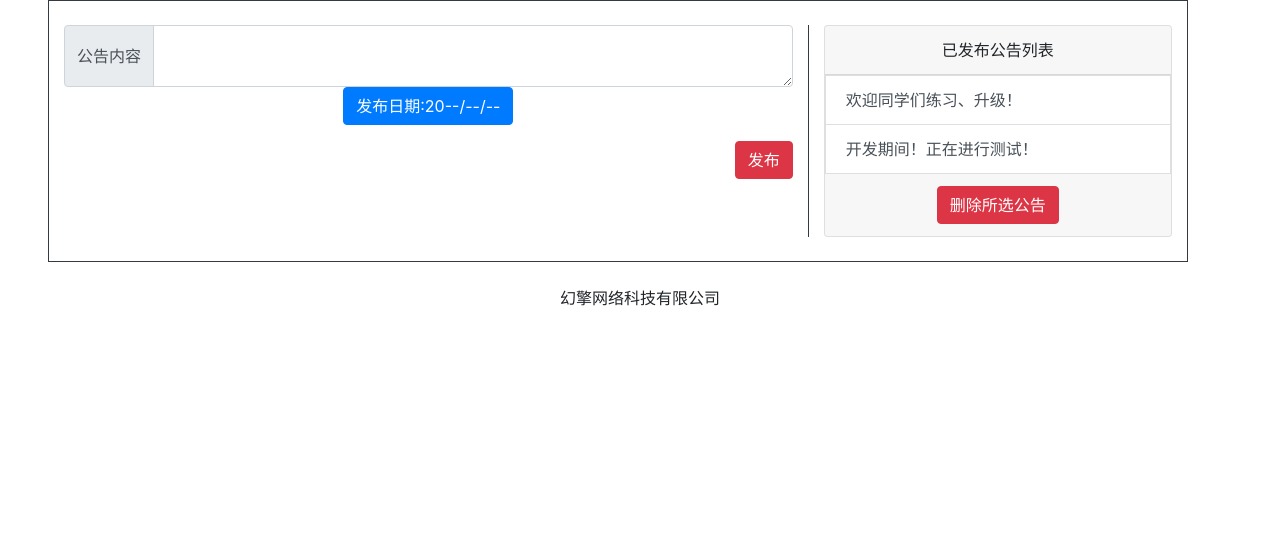
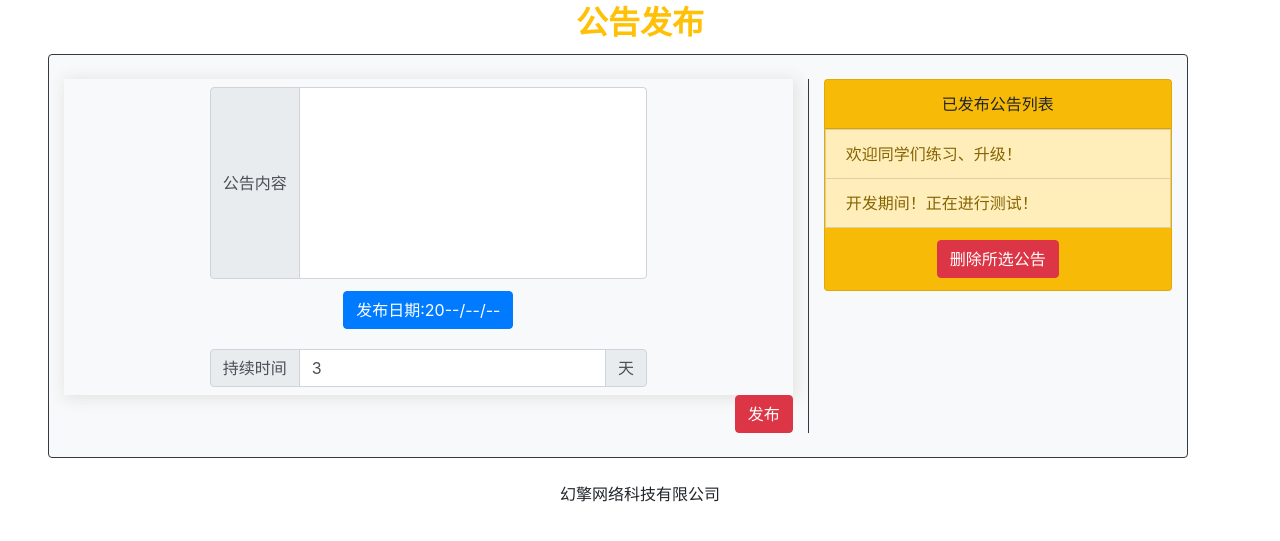
Before and after one commit to ChopinNocture/Python_WebFrame_Std, a Django app: page /notice/public/ in a window 1280 px wide. Shown: the part 56-597 px from the top of the page. Run offline with Django 3.2, Linux system fonts and the light colour scheme; data comes from the database, SQL or seed files in the repository; some libraries are stand-ins or nearby versions.

Commit message:
修修改改

```diff
--- a/EduSite/Statics/js/notice/notice_editor.js
+++ b/EduSite/Statics/js/notice/notice_editor.js
@@ -3,6 +3,21 @@ var pub_date_str = "";
 
 $('#btn_public').click(onPublic);
 csrf_Setup();
+
+const MAX_DELAY = 100;
+var delay_day = 3;
+
+$('#id_last_day').attr({ "max": MAX_DELAY });
+$('#id_last_day').change(onDelayChange);
+
+function onDelayChange(event) {
+    var delay = Number($('#id_last_day').val());
+    if(delay && Number.isSafeInteger(delay)) {
+        delay = Math.max(1, Math.min(MAX_DELAY, delay) );
+        delay_day = delay;
+    }
+    Number($('#id_last_day').val(delay_day));
+}
 
 function refresh_date(y, m, d) {
     pub_date_str = '' + y + '/' + m + '/' + d;
@@ -30,7 +45,7 @@ function onPublic(event) {
         alert("请选择公告发布日期！");
         return;
     }
-    var targetURL = event.target.dataset.url + pub_date_str + "/" + "3" + "/";
+    var targetURL = event.target.dataset.url + pub_date_str + "/" + delay_day.toString() + "/";
     $.ajax({
         url: targetURL,
         type: 'post',
@@ -51,8 +66,8 @@ function failFunc(event) {
 }
 
 
+var cur_notice = -1;
 
-var cur_notice = -1;
 function onNoticeClick(event) {
     $('button[id^=notice_]').removeClass('active');
 
--- /dev/null
+++ b/EduSite/Statics/js/user/student_manager.js
@@ -0,0 +1,4 @@
+function onDeleteClick(event) {
+    //alert("---------");
+    ShowInfo("---------");
+}
--- a/EduSite/Templates/course/questionEditor.html
+++ b/EduSite/Templates/course/questionEditor.html
@@ -14,7 +14,7 @@
                 {% for qType in qTypeList %}
                 <li class="nav-item" style="width: 150px;">
                     {% url 'course:question-editor-type' qType as qTypeURL %} {% url 'course:question-list' qType as qListURL %}
-                    <a class="nav-link" href="#" id="NavBtn_{{ qType }}" data-url="{{qTypeURL}}" data-type-name="{{ qType }}" data-qlist-url="{{qListURL}}">{{qType}}</a>
+                    <a class="nav-link" href="#" id="NavBtn_{{ qType }}" data-url="{{qTypeURL}}" data-type-name="{{ qType }}" data-qlist-url="{{qListURL}}" draggable="false">{{qType}}</a>
                 </li>
                 {% endfor %}
             </ul>
--- a/EduSite/Templates/notice/notice_editor.html
+++ b/EduSite/Templates/notice/notice_editor.html
@@ -5,6 +5,10 @@
 <script type="text/javascript" src="{% static 'js/libs/schedule.js' %}"></script>
 <link href="{% static 'css/bootstrap.min.css' %}" rel="stylesheet" media="screen">
 <style>
+    .bg-DBlue {
+        background-color: linear-gradient(red,blue);
+    }
+
     * {
         margin: 0;
         padding: 0;
@@ -99,25 +103,35 @@
 
 {% block content %}
 {% csrf_token %}
-<div class="container border border-dark mx-5 py-4">
+<h2 class="text-center font-weight-bold p-1 text-warning">公告发布</h2>
+<div class="container border border-dark mx-5 py-4 bg-light rounded ">
     <div class="row">
         <div class="col-8">
             <div class="row-fluid">
-                <div class="text-center">
-                    <div class="input-group">
+                <div class="text-center p-1 boxshaw">
+                    <div class="input-group p-1 m-auto" style="height: 200px;width: 61.8%;">
                         <div class="input-group-prepend">
                             <span class="input-group-text">公告内容</span>
                         </div>
-                        <textarea class="form-control" aria-label="With textarea" id="id_content"></textarea>
+                        <textarea class="form-control" aria-label="With textarea" id="id_content" style="resize: none"></textarea>
                     </div>
                     <p>
-                        <button class="btn btn-primary" type="button" data-toggle="collapse" data-target="#date_selector" aria-expanded="false" aria-controls="date_selector"
+                        <button class="btn btn-primary mt-2" type="button" data-toggle="collapse" data-target="#date_selector" aria-expanded="false" aria-controls="date_selector"
                             id="label_pubdate">
                             发布日期:20--/--/--
                         </button>
                     </p>
                     <div class="collapse" id="date_selector">
                         <div id='schedule-box' class="boxshaw"></div>
+                    </div>
+                    <div class="input-group p-1 m-auto" style="width: 61.8%;">
+                        <div class="input-group-prepend">
+                            <span class="input-group-text">持续时间</span>
+                        </div>
+                        <input class="form-control" type="number" min="1" max="100" value="3" id="id_last_day" required></input>
+                        <div class="input-group-append">
+                            <span class="input-group-text">天</span>
+                        </div>
                     </div>
                 </div>
                 <div class="text-right">
@@ -126,13 +140,13 @@
             </div>
         </div>
         <div class="col-4 border-left border-dark">
-            <div class="card">
+            <div class="card bg-warning">
                 <div class="card-header text-center">
                     已发布公告列表
                 </div>
                 <!-- <div class="card-body"> -->
                 {% for notice in notice_list %}
-                <button class="list-group-item list-group-item-action inline-block text-truncate" data-notice={{notice.id}} id="notice_{{notice.id}}"
+                <button class="list-group-item list-group-item-action list-group-item-warning inline-block text-truncate" data-notice={{notice.id}} id="notice_{{notice.id}}"
                     onclick="onNoticeClick(event)">{{notice.content}}</button>
                 {% endfor %}
                 <!-- </div> -->
--- a/EduSite/Templates/user/student_manager.html
+++ b/EduSite/Templates/user/student_manager.html
@@ -2,7 +2,8 @@
 {% load static %}
 {% block title %}学生管理{% endblock %}
 {% block jsPage %}
-<!-- <script type="text/javascript" src="{% static 'js/course/question-form.js' %}"></script>  -->
+<script type="text/javascript" src="{% static 'js/top_layer.js' %}"></script>
+<script type="text/javascript" src="{% static 'js/user/student_manager.js' %}"></script>
 {% endblock %}
 {% block header %}
 {% include "user/teacher_header.html" %}
@@ -30,7 +31,7 @@
             <div class="card-footer small">
                 <p>
                     <button class="btn btn-success right" type="button" onclick="" id="btn_add_stu" data-toggle="modal" data-target="#exampleModalCenter">添加学生</button>
-                    <button class="btn btn-dark right" type="button" onclick="" id="btn_del_stu">删除学生</button>
+                    <button class="btn btn-dark right" type="button" onclick="onDeleteClick(event)" id="btn_del_stu">删除学生</button>
                 </p>
             </div>
         </div>
@@ -60,4 +61,5 @@
         </div>
     </div>
     </div>
+{% include "top_layer.html" %}
 {% endblock %}
--- a/EduSite/Templates/user/teacher_header.html
+++ b/EduSite/Templates/user/teacher_header.html
@@ -3,18 +3,18 @@
     <div class="collapse navbar-collapse w-50" id="navbarNav">
     <ul class="navbar-nav">
         <li class="nav-item w-50">
-            <a class="nav-link" href={% url 'course:question-editor' %}>题库管理</a>
+            <a class="nav-link" href={% url 'course:question-editor' %} draggable="false">题库管理</a>
         </li>
         <li class="nav-item w-50">
-            <a class="nav-link" href={% url 'user:student_manager' %}>学生管理</a>
+            <a class="nav-link" href={% url 'user:student_manager' %} draggable="false">学生管理</a>
         </li>
         <li class="nav-item w-50">
             <a class="nav-link" href="#">考试管理</a>
         </li>
         <li class="nav-item w-50">
-            <a class="nav-link" href={% url 'notice:public' %}>公告管理</a>
+            <a class="nav-link" href={% url 'notice:public' %} draggable="false">公告管理</a>
         </li>
     </ul>
     </div>
-    <a href={% url 'user:teacher' %} class="btn btn-primary">返回</a>
+    <a href={% url 'user:teacher' %} class="btn btn-primary" draggable="false">返回</a>
 </nav>
```
Also changed, not shown: EduSite/Statics/js/top_layer.js (added, +17 -0 lines), EduSite/Templates/top_layer.html (added, +26 -0 lines). Lines whose indentation alone changed are shown as unchanged.
